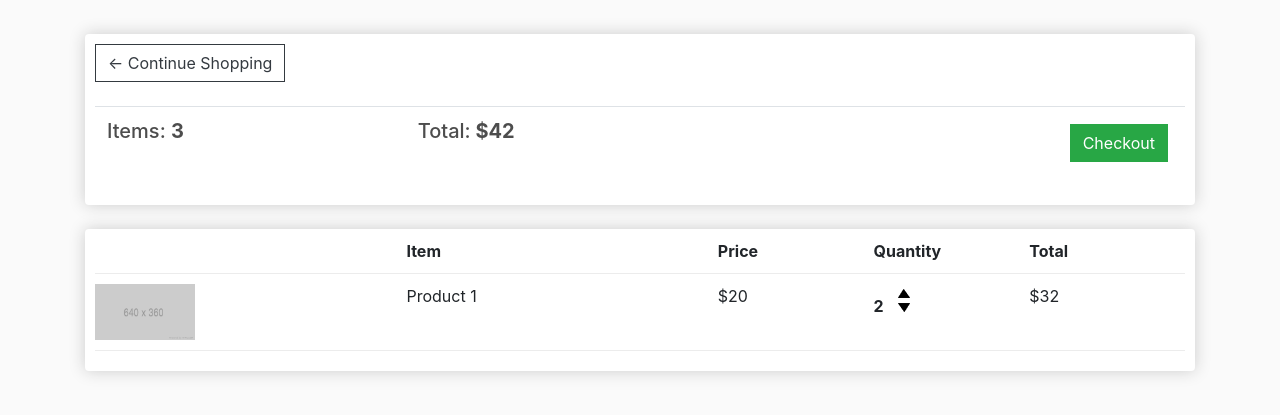
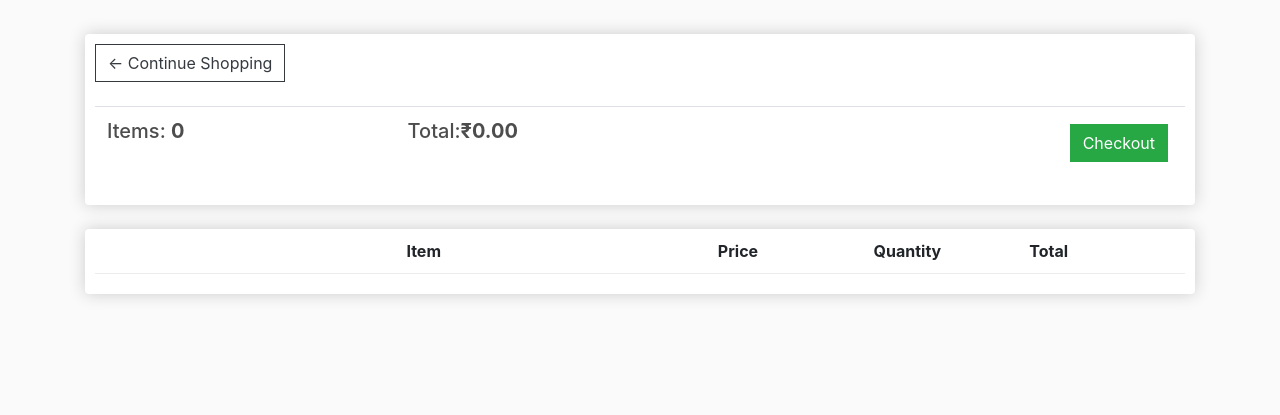
Before and after one commit to Sharon005/Django-Ecommerce_website, a Django app: page /cart in a window 1280 px wide. Shown: the part 57-472 px from the top of the page. Run offline with Django 3.2, Linux system fonts and the light colour scheme; lists and menus that the app fills with data are empty; some libraries are stand-ins or nearby versions.

Commit message:
Added dynamic totals, items. Updated cart and checkout pages

```diff
--- a/store/templates/store/cart.html
+++ b/store/templates/store/cart.html
@@ -14,8 +14,8 @@
 				<br>
 				<table class="table">
 					<tr>
-						<th><h5>Items: <strong>3</strong></h5></th>
-						<th><h5>Total:<strong> $42</strong></h5></th>
+						<th><h5>Items: <strong>{{order.get_cart_items}}</strong></h5></th>
+						<th><h5>Total:<strong>₹{{order.get_cart_total | floatformat:2}}</strong></h5></th>
 						<th>
 							<a  style="float:right; margin:5px;" class="btn btn-success" href="{% url 'checkout' %}">Checkout</a>
 						</th>
@@ -33,22 +33,22 @@
 					<div style="flex:1"><strong>Quantity</strong></div>
 					<div style="flex:1"><strong>Total</strong></div>
 				</div>
-
+				{% for item in items %}
 				<div class="cart-row">
-					<div style="flex:2"><img class="row-image" src="{% static 'images/placeholder.png' %}"></div>
-					<div style="flex:2"><p>Product 1</p></div>
-					<div style="flex:1"><p>$20</p></div>
+					<div style="flex:2"><img class="row-image" src="{{item.product.imageURL}}"></div>
+					<div style="flex:2"><p>{{item.product.name}}</p></div>
+					<div style="flex:1"><p>₹{{item.product.price | floatformat:2}}</p></div>
 					<div style="flex:1">
-						<p class="quantity">2</p>
+						<p class="quantity">x{{item.quantity}}</p>
 						<div class="quantity">
 							<img class="chg-quantity" src="{% static  'images/arrow-up.png' %}">
 
 							<img class="chg-quantity" src="{% static  'images/arrow-down.png' %}">
 						</div>
 					</div>
-					<div style="flex:1"><p>$32</p></div>
+					<div style="flex:1"><p>₹{{item.get_total}}</p></div>
 				</div>
-
+				{% endfor %}
 			</div>
 		</div>
 	</div>
--- a/store/views.py
+++ b/store/views.py
@@ -8,10 +8,29 @@ def store(request):
     context = {'products':products}
     return render(request, 'store/store.html', context)
 
+
+
 def cart(request):
-    context = {}
+    if request.user.is_authenticated:
+        customer = request.user.customer
+        order, created = Order.objects.get_or_create(customer=customer, complete=False)
+        items = order.orderitem_set.all()
+    else:
+        items = []
+        order = {'get_cart_total':0, 'get_cart_items':0}
+
+    context = {'items':items , 'order':order}
     return render(request, 'store/cart.html', context)
 
+
+
 def checkout(request):
-    context = {}
+    if request.user.is_authenticated:
+        customer = request.user.customer
+        order, created = Order.objects.get_or_create(customer=customer, complete=False)
+        items = order.orderitem_set.all()
+    else:
+        items = []
+        order = {'get_cart_total':0, 'get_cart_items':0}
+    context = {'items':items , 'order':order}
     return render(request, 'store/checkout.html', context)
```
Also changed, not shown: store/models.py (+17 -0 lines), store/templates/store/checkout.html (+10 -8 lines), db.sqlite3.
